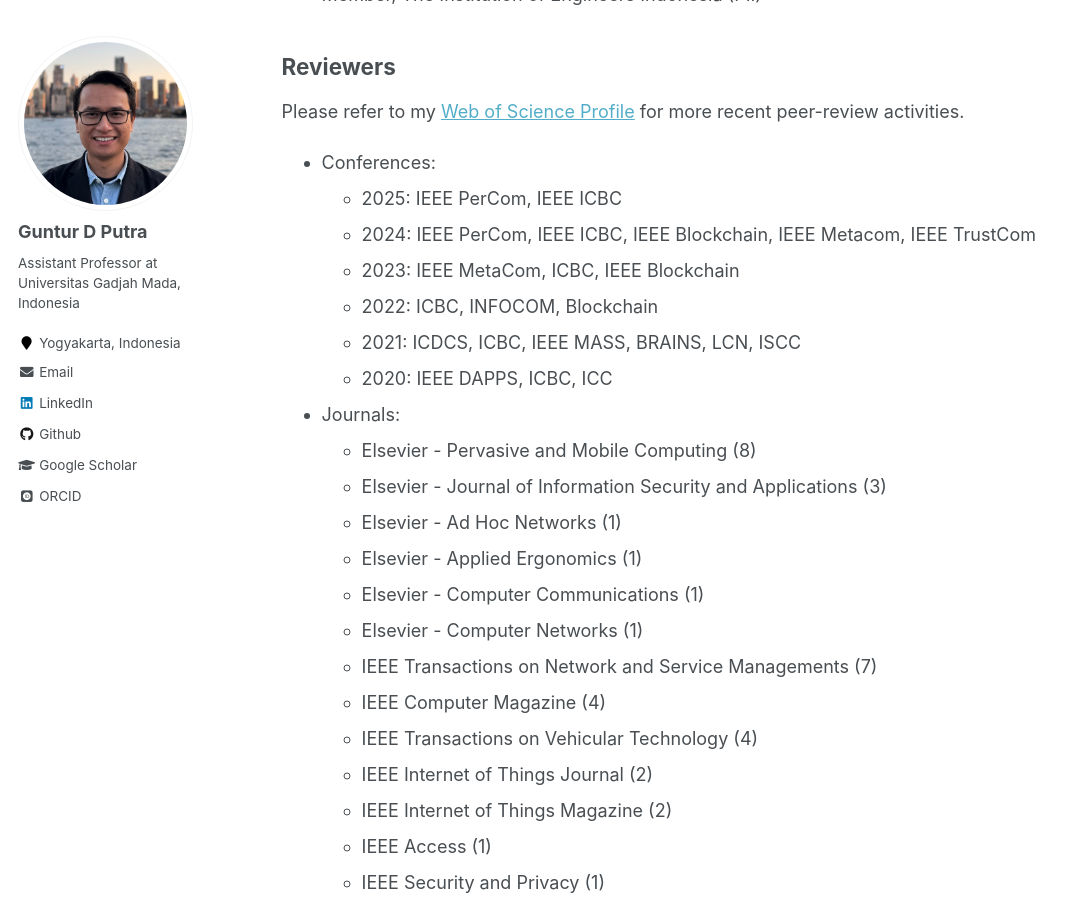
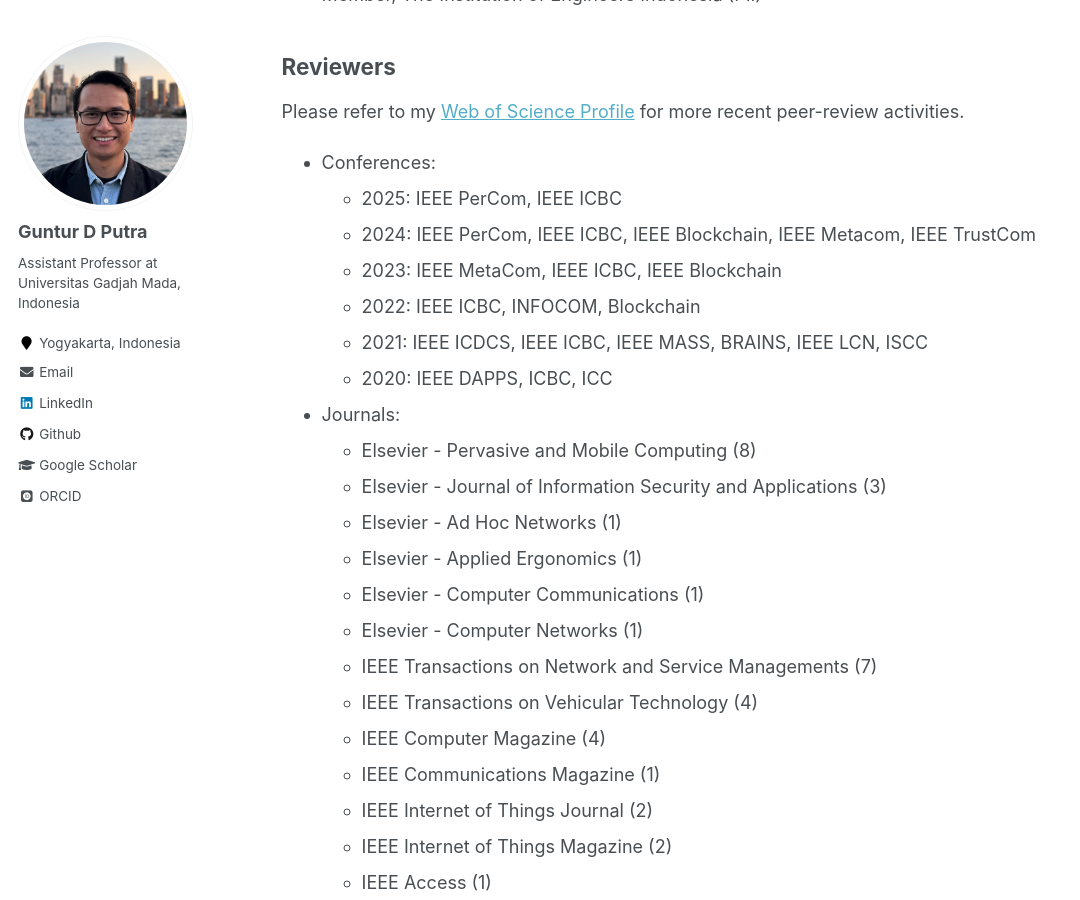
Before and after one commit to gdputra/gdputra.github.io, a Jekyll site: the page built from _pages/service.md, in a window 1280 px wide and 900 px high, scrolled down 399 px. Shown: the whole window, without its empty margins (0-1080 px from the left). Built offline with Jekyll 4.4.1, drawn with Linux system fonts in a browser that asks for light colours; some web fonts are replaced.

Commit message:
Update service.md
Add a new journal review of IEEE Communications Mag. Reorder some journal reviews and conferences.

```diff
--- a/_pages/service.md
+++ b/_pages/service.md
@@ -21,9 +21,9 @@ Please refer to my [Web of Science Profile](https://www.webofscience.com/wos/aut
 - Conferences:
   - 2025: IEEE PerCom, IEEE ICBC
   - 2024: IEEE PerCom, IEEE ICBC, IEEE Blockchain, IEEE Metacom, IEEE TrustCom
-  - 2023: IEEE MetaCom, ICBC, IEEE Blockchain
-  - 2022: ICBC, INFOCOM, Blockchain
-  - 2021: ICDCS, ICBC, IEEE MASS, BRAINS, LCN, ISCC
+  - 2023: IEEE MetaCom, IEEE ICBC, IEEE Blockchain
+  - 2022: IEEE ICBC, INFOCOM, Blockchain
+  - 2021: IEEE ICDCS, IEEE ICBC, IEEE MASS, BRAINS, IEEE LCN, ISCC
   - 2020: IEEE DAPPS, ICBC, ICC
 
 - Journals:
@@ -34,8 +34,9 @@ Please refer to my [Web of Science Profile](https://www.webofscience.com/wos/aut
   - Elsevier - Computer Communications (1)
   - Elsevier - Computer Networks (1)
   - IEEE Transactions on Network and Service Managements (7)
+  - IEEE Transactions on Vehicular Technology (4)
   - IEEE Computer Magazine (4)
-  - IEEE Transactions on Vehicular Technology (4)
+  - IEEE Communications Magazine (1)
   - IEEE Internet of Things Journal (2)
   - IEEE Internet of Things Magazine (2)
   - IEEE Access (1)
```
